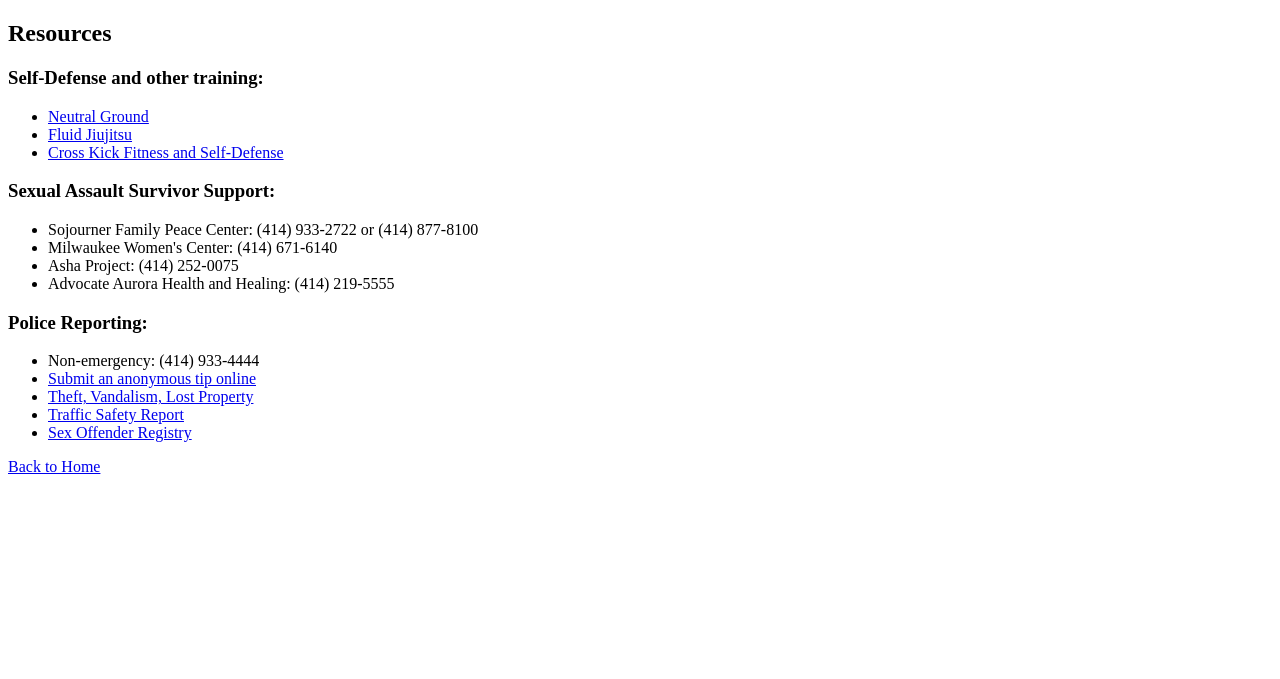
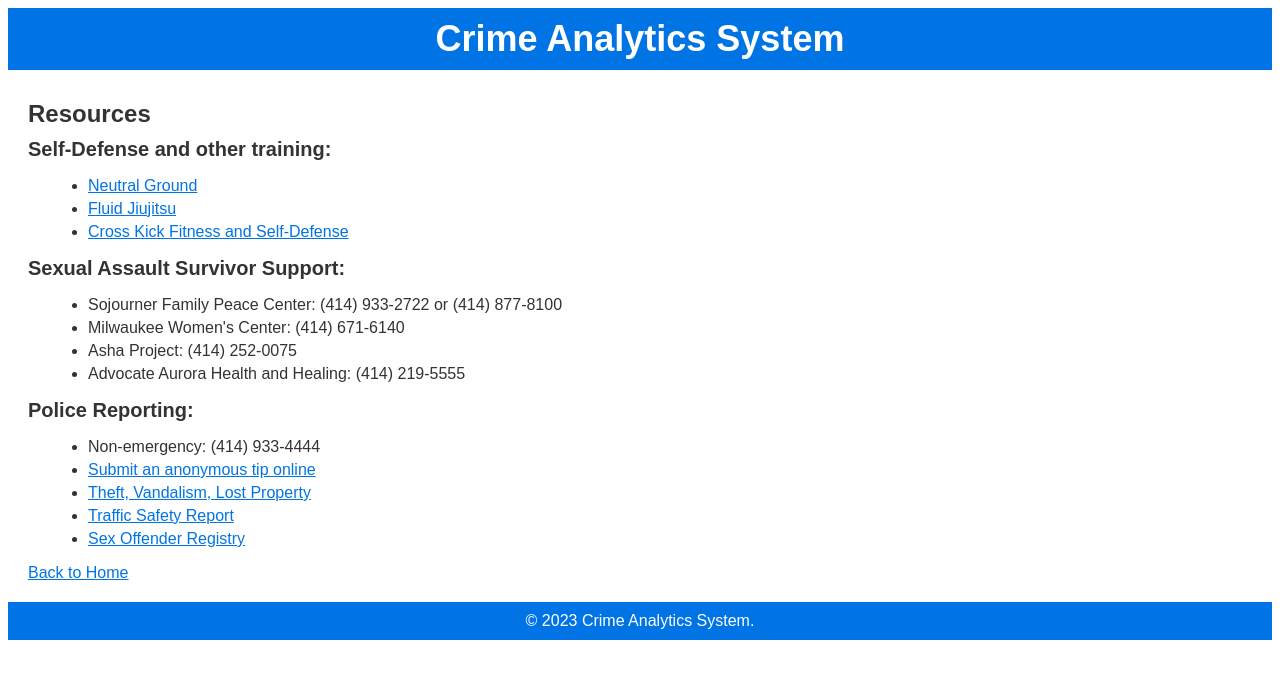
Before and after one commit to ShahdSawalhi/COSC-6050-Final-Project, a Flask app: page /resources in a window 1280 px wide. Shown: the top 679 px of the page. Run offline with Flask 3, Linux system fonts and the light colour scheme.

Commit message:
Updtae the style of the resources.html page

```diff
--- a/templates/resources.html
+++ b/templates/resources.html
@@ -2,8 +2,105 @@
 <html>
 <head>
     <title>Resources</title>
+    <!-- Internal CSS styles -->
+    <style>
+        /* Body styles */
+        body {
+            background-color: #fff; /* White background color */
+            color: #333; /* Text color */
+            font-family: Arial, sans-serif; /* Font style */
+        }
+
+        /* Header styles */
+        .header {
+            background-color: #0074e4; /* Blue header background color */
+            color: #fff;
+            text-align: center;
+            padding: 10px 0;
+        }
+
+        .logo {
+            font-size: 36px;
+            margin: 0;
+        }
+
+        /* Navigation buttons */
+        .nav {
+            margin: 20px 0;
+            text-align: center;
+        }
+
+        .nav ul {
+            list-style: none;
+            padding: 0;
+            margin: 0;
+        }
+
+        .nav ul li {
+            margin: 10px 0;
+        }
+
+        .nav ul li a {
+            text-decoration: none;
+            color: #fff;
+            font-size: 18px;
+            display: inline-block;
+            padding: 12px 24px; /* Adjust button padding as needed */
+            background-color: #0074e4; /* Blue button background color */
+            border-radius: 5px;
+            transition: background-color 0.3s ease;
+        }
+
+        .nav ul li a:hover {
+            background-color: #333; /* Grey button background color on hover */
+        }
+
+        /* Main content styles */
+        .content {
+            padding: 20px;
+        }
+
+        /* Footer styles */
+        .footer {
+            background-color: #0074e4; /* Blue footer background color */
+            color: #fff;
+            text-align: center;
+            padding: 10px 0;
+        }
+
+        /* Additional styles specific to the resources page */
+        h2 {
+            font-size: 24px;
+            margin: 10px 0;
+        }
+
+        h3 {
+            font-size: 20px;
+            margin: 10px 0;
+        }
+
+        ul {
+            list-style-type: disc;
+            margin-left: 20px;
+        }
+
+        li {
+            margin: 5px 0;
+        }
+
+        a {
+            color: #0074e4; /* Blue link color */
+        }
+    </style>
 </head>
 <body>
+    <!-- Header Section -->
+    <header class="header">
+        <h1 class="logo">Crime Analytics System</h1>
+    </header>
+
+    <!-- Main Content Section -->
+    <main class="content">
         <h2>Resources</h2>
 
         <h3>Self-Defense and other training:</h3>
@@ -30,6 +127,14 @@
             <li><a href="https://www.sheriffalerts.com/cap_main.php?office=55753">Sex Offender Registry</a></li>
         </ul>
 
-    <a href="/">Back to Home</a> {# Add a link to navigate back to the homepage #}
+        <a href="/">Back to Home</a>
+    </main>
+
+    <!-- Footer Section -->
+    <footer class="footer">
+        &copy; 2023 Crime Analytics System.
+    </footer>
+
+    <!-- Include any necessary JavaScript scripts here -->
 </body>
 </html>
```
Lines whose indentation alone changed are shown as unchanged.
